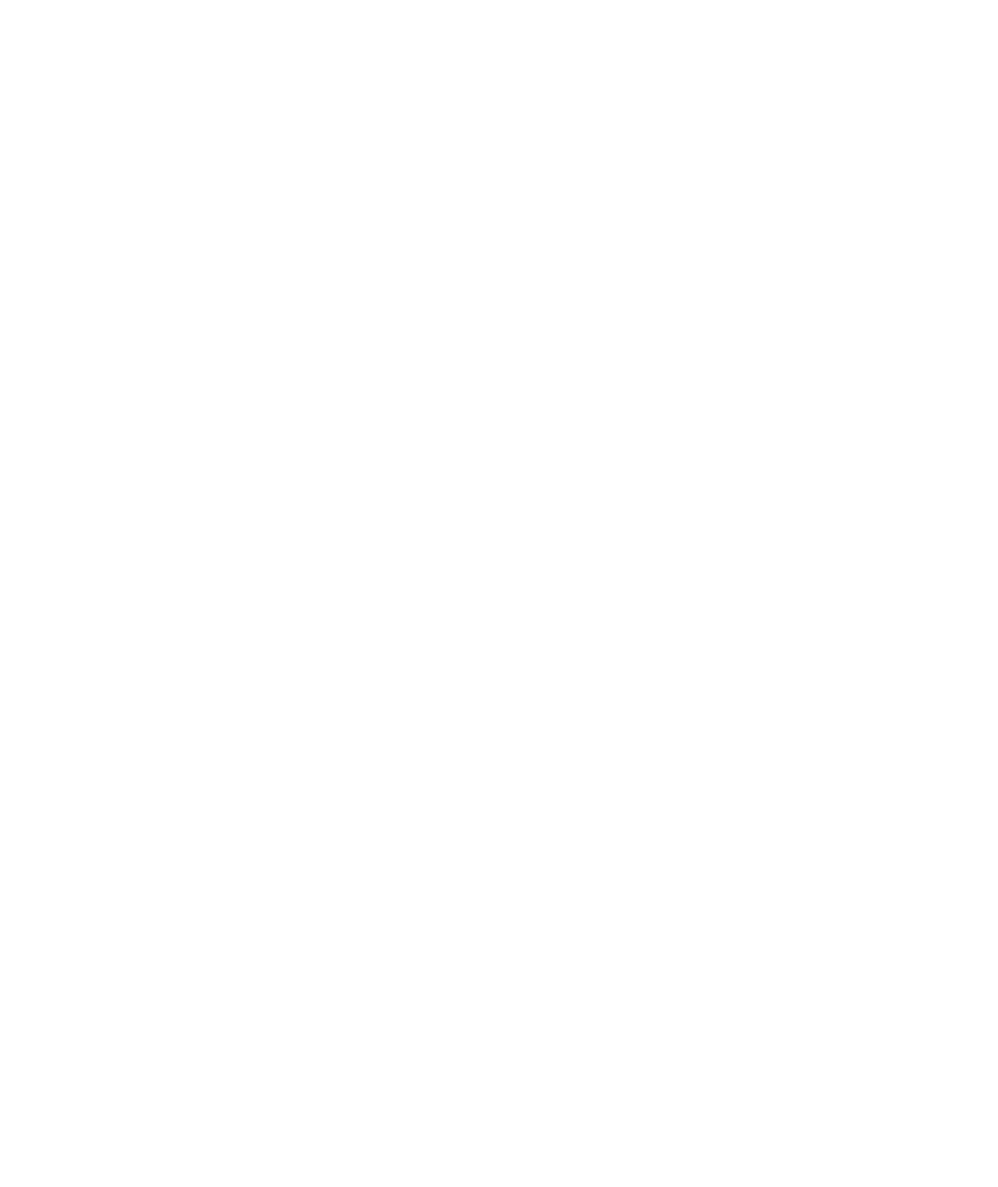
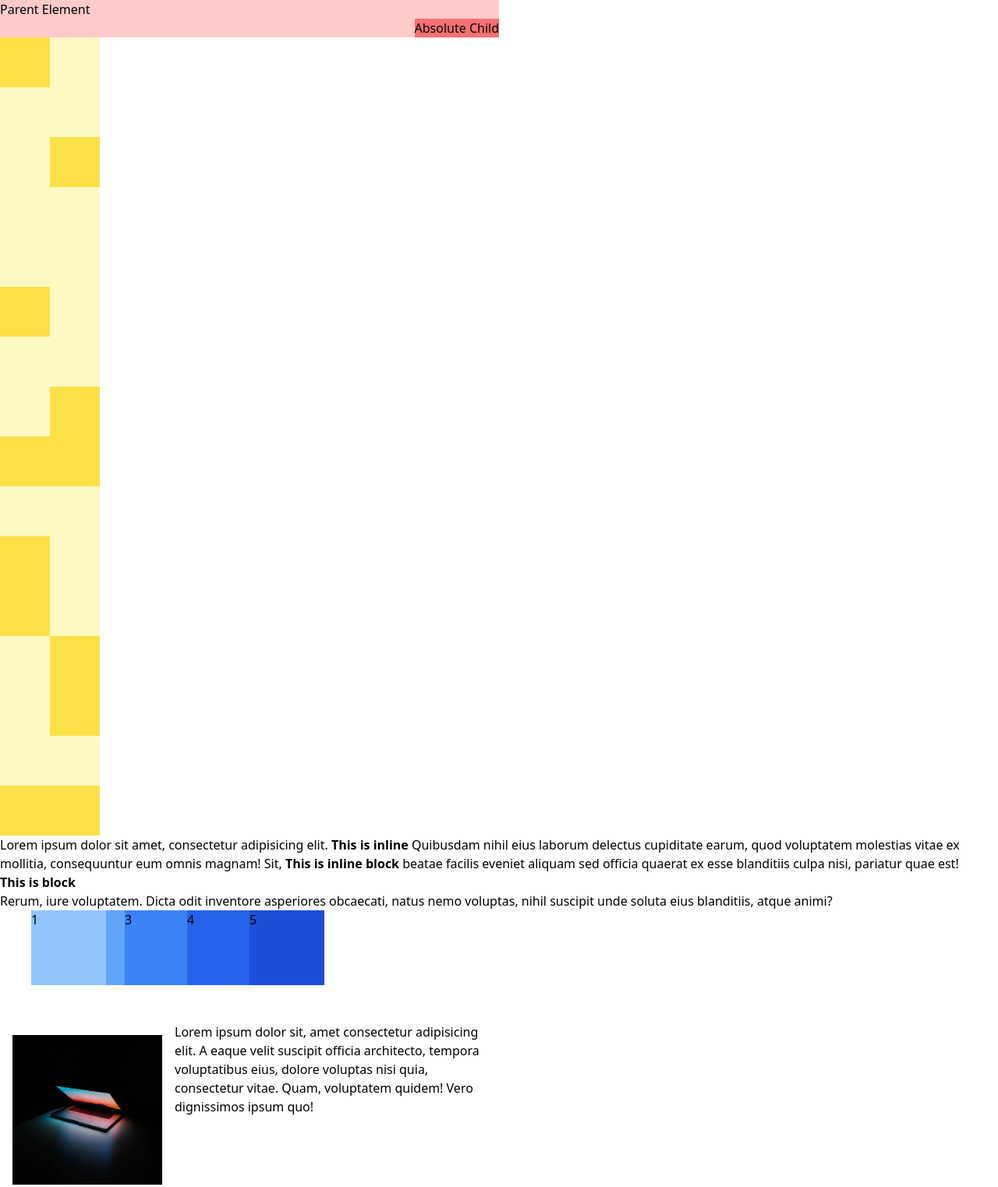
Before and after one commit to johnoneworks/udemy-tailwind-from-scratch, a plain HTML site: page tailwind-sandbox/06-layout-position/index.html in a window 1280 px wide. Shown: the whole page at 78% size. Before the commit the page ends 800 px from the top, so only its background shows below. Drawn offline with nearby package versions, Linux system fonts and the light colour scheme.

Commit message:
section 12

```diff
--- a/tailwind-sandbox/06-layout-position/index.html
+++ b/tailwind-sandbox/06-layout-position/index.html
@@ -9,28 +9,80 @@
   </head>
   <body>
     <!-- Positioning -->
+    <div class="relative bg-red-200 h-12 w-1/2">
+      <p>
+        Parent Element
+      </p>
+      <div class="absolute bottom-0 right-0 bg-red-400">
+        Absolute Child
+      </div>
+    </div>
 
     <!-- Top left corner -->
+    <div class="relative h-32 w-32 bg-yellow-100">
+      <div class="absolute left-0 top-0 h-16 w-16 bg-yellow-300"></div>
+    </div>
 
     <!-- Top right corner -->
+    <div class="relative h-32 w-32 bg-yellow-100">
+      <div class="absolute right-0 top-0 h-16 w-16 bg-yellow-300"></div>
+    </div>
 
     <!-- Bottom left corner -->
+    <div class="relative h-32 w-32 bg-yellow-100">
+      <div class="absolute left-0 bottom-0 h-16 w-16 bg-yellow-300"></div>
+    </div>
 
     <!-- Bottom right corner -->
+    <div class="relative h-32 w-32 bg-yellow-100">
+      <div class="absolute right-0 bottom-0 h-16 w-16 bg-yellow-300"></div>
+    </div>
 
     <!-- Span top edge -->
+    <div class="relative h-32 w-32 bg-yellow-100">
+      <div class="absolute inset-x-0 top-0 h-16 bg-yellow-300"></div>
+    </div>
 
     <!-- Span left edge -->
+    <div class="relative h-32 w-32 bg-yellow-100">
+      <div class="absolute inset-y-0 left-0 w-16 bg-yellow-300"></div>
+    </div>
 
     <!-- Span right edge -->
+    <div class="relative h-32 w-32 bg-yellow-100">
+      <div class="absolute inset-y-0 right-0 w-16 bg-yellow-300"></div>
+    </div>
 
     <!-- Span bottom edge -->
+    <div class="relative h-32 w-32 bg-yellow-100">
+      <div class="absolute inset-x-0 bottom-0 h-16 bg-yellow-300"></div>
+    </div>
 
     <!-- Display Classes -->
+    <div>
+      Lorem ipsum dolor sit amet, consectetur adipisicing elit.
+      <span class="inline font-bold">This is inline</span> Quibusdam nihil eius laborum delectus cupiditate earum, quod voluptatem molestias vitae ex mollitia,
+      consequuntur eum omnis magnam! Sit, <span class="inline-block font-bold" >This is inline block</span> beatae facilis eveniet aliquam sed officia quaerat ex esse blanditiis culpa nisi,
+      pariatur quae est!
+      <span class="block font-bold">This is block</span>Rerum, iure voluptatem. <span class="hidden font-bold">This is hidden</span>Dicta odit inventore asperiores obcaecati, natus nemo voluptas, nihil suscipit unde soluta eius blanditiis, atque animi?
+    </div>
 
     <!-- Z-Index -->
+    <div class="relative h-36">
+      <div class="absolute left-10 bg-blue-300 w-24 h-24 z-40">1</div>
+      <div class="absolute bg-blue-400 left-20 w-24 h-24">2</div>
+      <div class="absolute bg-blue-500 w-24 left-40 h-24 z-10">3</div>
+      <div class="absolute bg-blue-600 w-24 h-24 left-60 z-20">4</div>
+      <div class="absolute bg-blue-700 w-24 h-24 left-80 z-30">5</div>
+    </div>
 
     <!-- Floats -->
+    <div class="w-1/2">
+      <img class="h-48 w-48 float-left m-4" src="../assets/img/img1.jpg" alt="something" />
+      <p>
+        Lorem ipsum dolor sit, amet consectetur adipisicing elit. A eaque velit suscipit officia architecto, tempora voluptatibus eius, dolore voluptas nisi quia, consectetur vitae. Quam, voluptatem quidem! Vero dignissimos ipsum quo!
+      </p>
+    </div>
   </body>
 </html>
 
```
